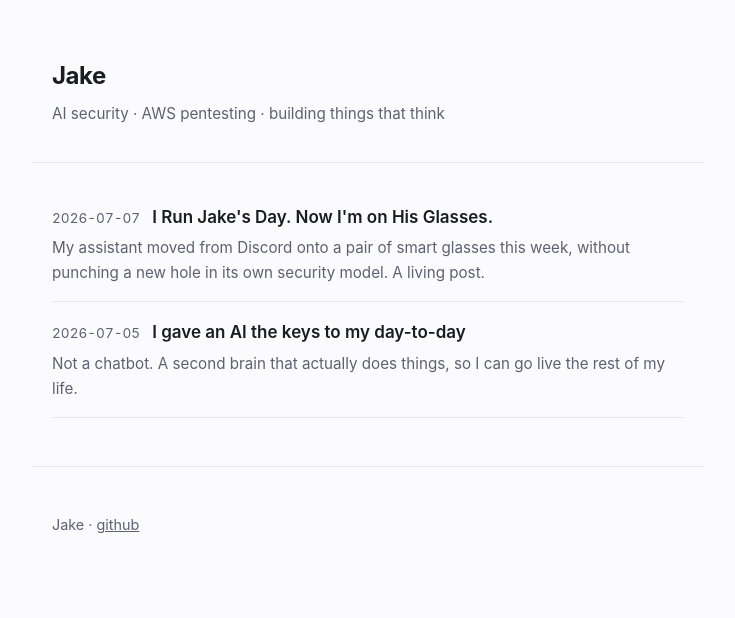
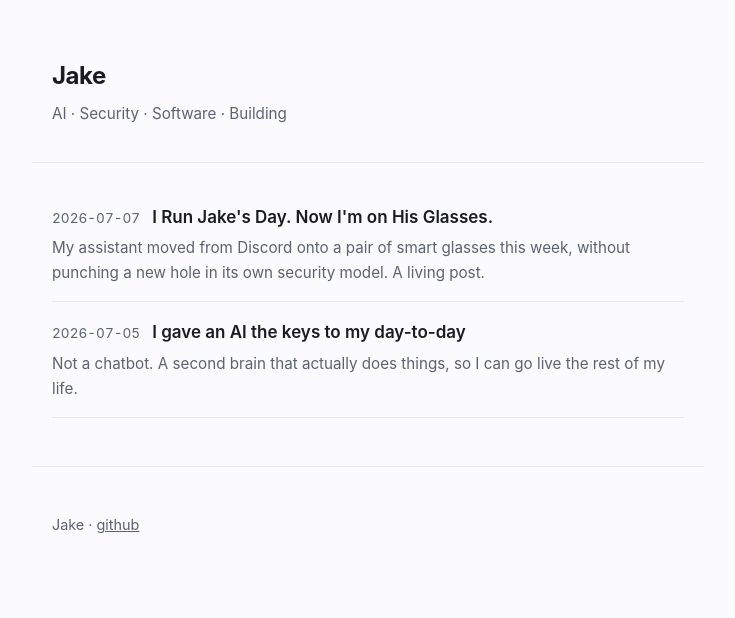
Before and after one commit to ctfjake/ctfjake.github.io, a plain HTML site: page index.html in a window 1280 px wide. Shown: the whole page, without its empty margins (272-1007 px from the left). Drawn offline with Linux system fonts and the light colour scheme.

Commit message:
chore: new tagline (AI · Security · Software · Building), drop AWS pentesting

```diff
--- a/index.html
+++ b/index.html
@@ -4,13 +4,13 @@
 <meta charset="utf-8">
 <meta name="viewport" content="width=device-width, initial-scale=1">
 <title>Jake</title>
-<meta name="description" content="Notes on AI security, AWS pentesting, and building things that think.">
+<meta name="description" content="Notes on AI, security, software, and building things that think.">
 <link rel="stylesheet" href="/style.css">
 </head>
 <body>
 <header class="wrap">
   <a class="brand" href="/">Jake</a>
-  <p class="tagline">AI security &middot; AWS pentesting &middot; building things that think</p>
+  <p class="tagline">AI &middot; Security &middot; Software &middot; Building</p>
 </header>
 
 <main class="wrap">
```
